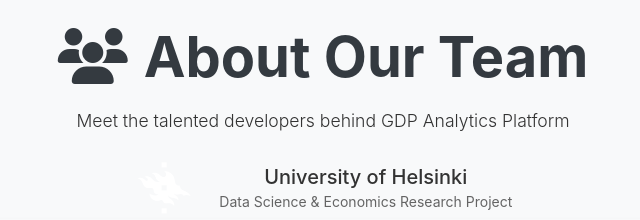
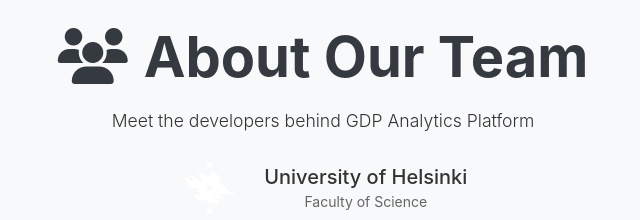
Before and after one commit to SoumyadiptaKar/GDP-Prediction-Analysis, a Flask app: page /about in a window 1280 px wide. Shown: the part 66-286 px from the top of the page, without its empty margins (317-957 px from the left). Run offline with Flask 3, Linux system fonts and the light colour scheme; some libraries are stand-ins or nearby versions.

Commit message:
Update team description and affiliation in about.html

```diff
--- a/templates/about.html
+++ b/templates/about.html
@@ -62,7 +62,7 @@
             <i class="fas fa-users me-3"></i>About Our Team
         </h1>
         <p class="lead mb-4">
-            Meet the talented developers behind GDP Analytics Platform
+            Meet the developers behind GDP Analytics Platform
         </p>
         <div class="row align-items-center justify-content-center">
             <div class="col-auto">
@@ -73,7 +73,7 @@
             </div>
             <div class="col-auto">
                 <h5 class="mb-0">University of Helsinki</h5>
-                <small class="opacity-75">Data Science & Economics Research Project</small>
+                <small class="opacity-75">Faculty of Science</small>
             </div>
         </div>
     </div>
```
